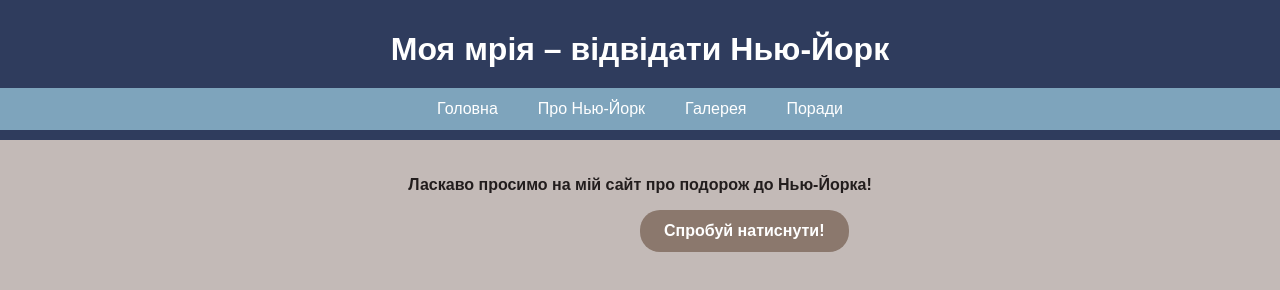
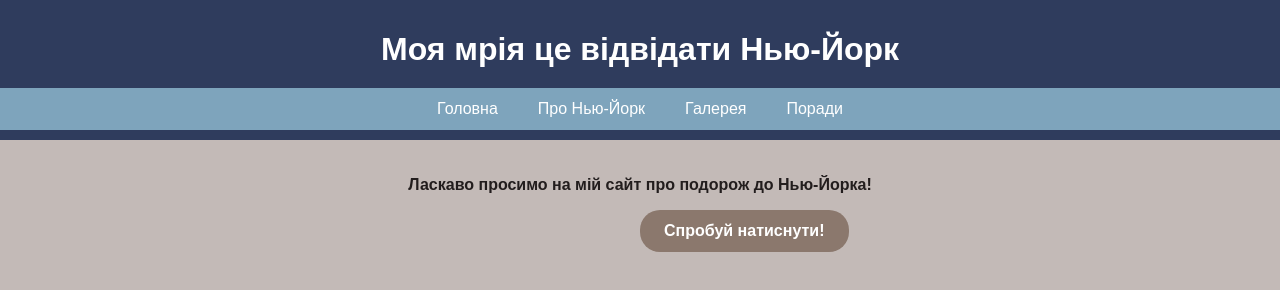
Before and after one commit to avunyo/ProgectNewYork, a plain HTML site: page index.html in a window 1280 px wide. Drawn offline with Linux system fonts and the light colour scheme.

Commit message:
Update index.html

```diff
--- a/index.html
+++ b/index.html
@@ -7,7 +7,7 @@
 </head>
 <body>
   <header>
-    <h1>Моя мрія – відвідати Нью-Йорк</h1>
+    <h1>Моя мрія це відвідати Нью-Йорк</h1>
     <nav>
       <ul>
         <li><a href="index.html">Головна</a></li>
```
